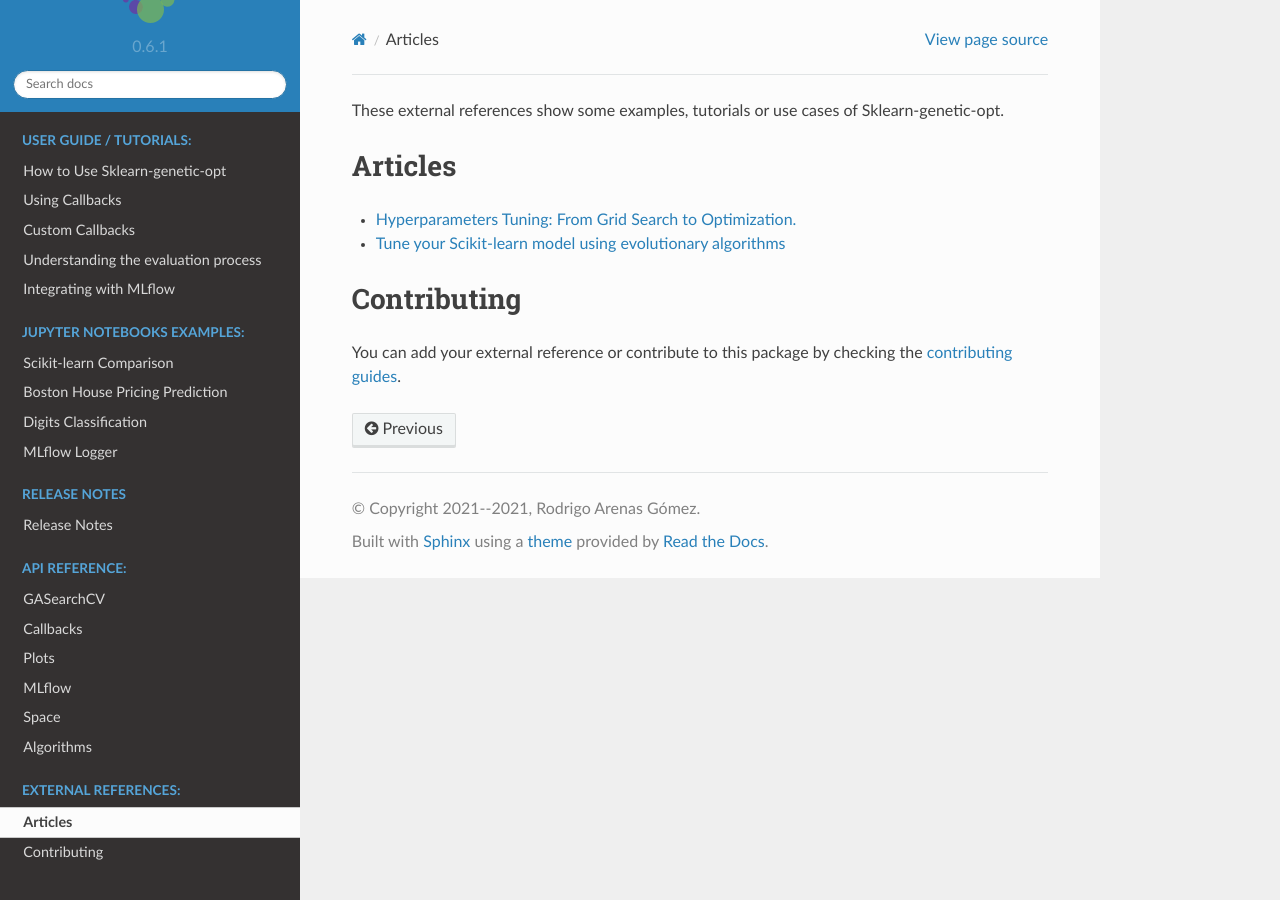
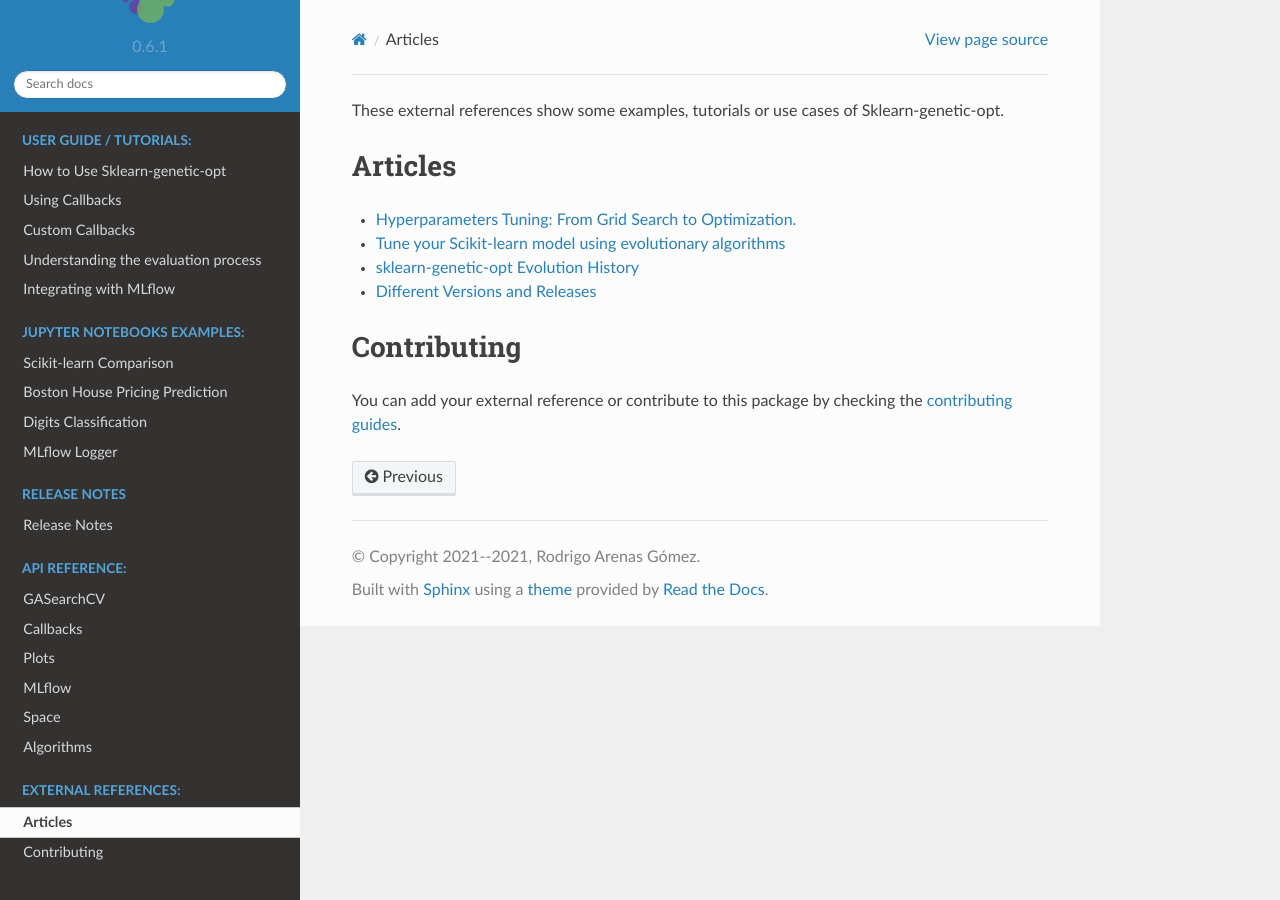
Before and after one commit to rodrigo-arenas/Sklearn-genetic-opt, a Sphinx documentation site: the page built from docs/external_references.rst, in a window 1280 px wide. Built offline with Sphinx 7.4.7 and the Read the Docs theme 2.0.0, drawn with Linux system fonts in a browser that asks for light colours; the version number is read from the project's files by our own code.

Commit message:
Update external_references.rst

```diff
--- a/docs/external_references.rst
+++ b/docs/external_references.rst
@@ -7,6 +7,9 @@ Articles
 
 * `Hyperparameters Tuning: From Grid Search to Optimization. <https://towardsdatascience.com/hyperparameters-tuning-from-grid-search-to-optimization-a09853e4e9b8#542d-6748243ca9d4>`_
 * `Tune your Scikit-learn model using evolutionary algorithms <https://medium.com/mlearning-ai/tune-your-scikit-learn-model-using-evolutionary-algorithms-30538248ac16>`_
+* `sklearn-genetic-opt Evolution History <https://pyup.io/changelogs/sklearn-genetic-opt/>`_
+* `Different Versions and Releases <https://package.wiki/sklearn-genetic-opt>`_
+
 
 
 Contributing
```
